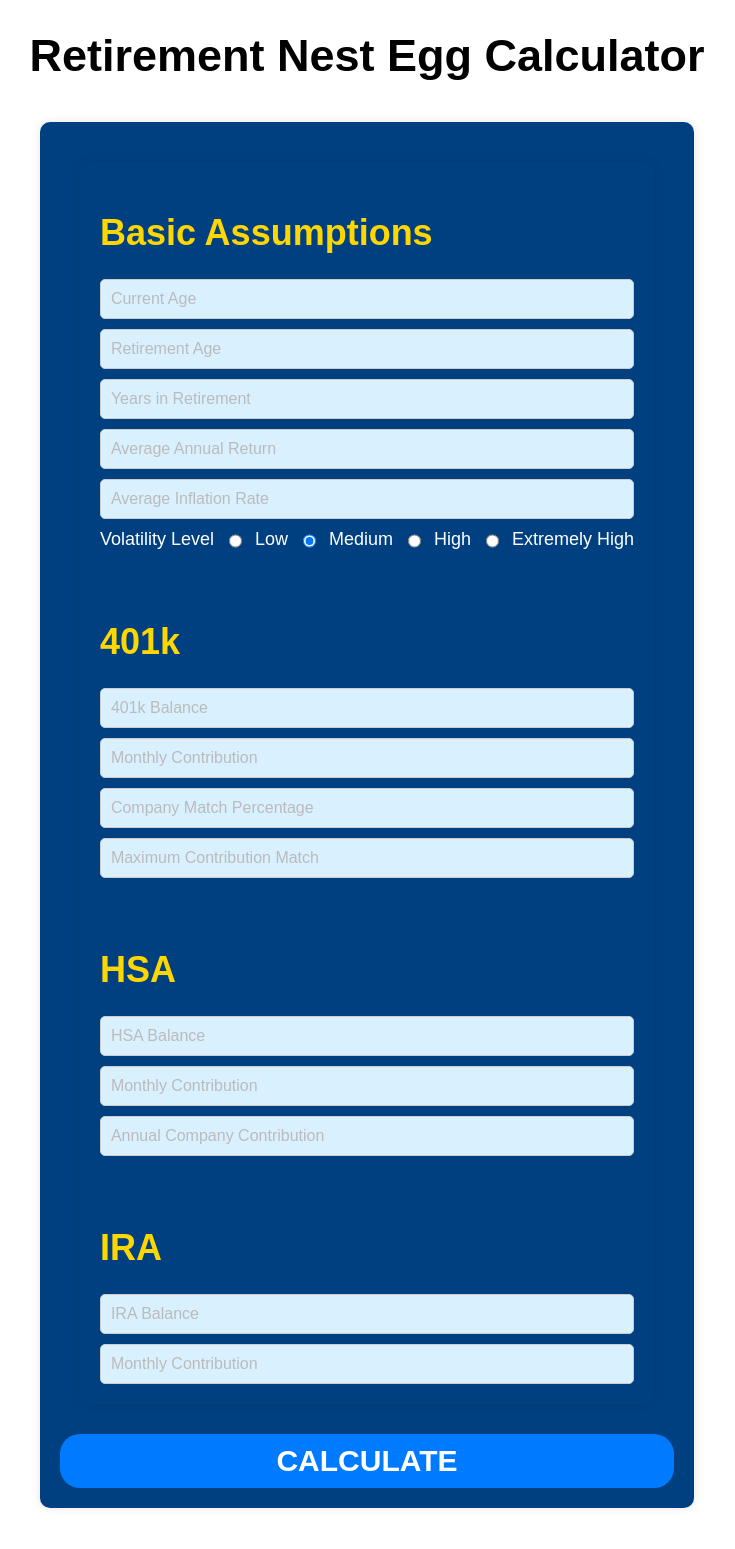
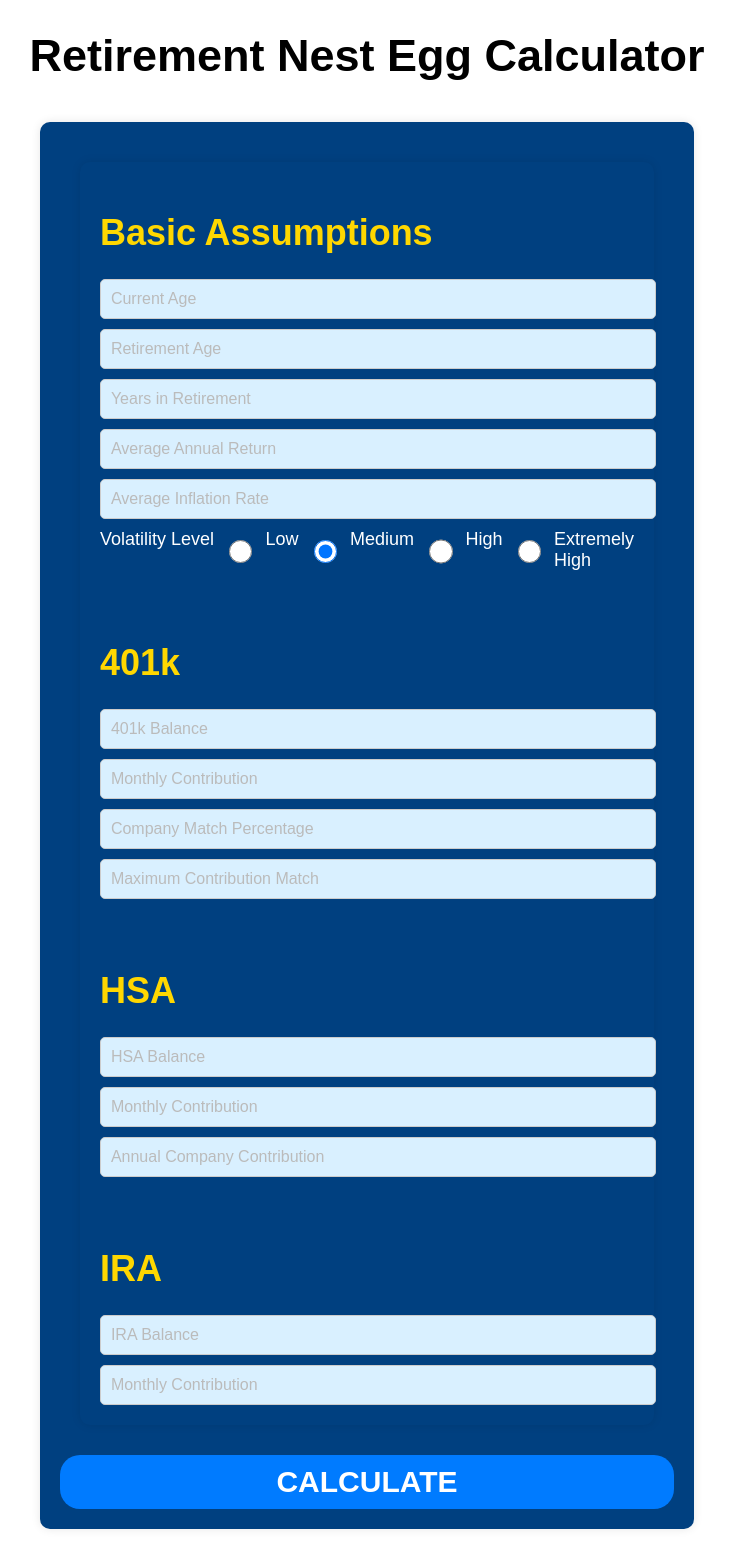
Before and after one commit to brichardson2x/retirementcalc, a Python web app: template app/templates/home.html in a window 1280 px wide. Shown: the whole page, without its empty margins (273-1008 px from the left). Before the commit the page ends 1508 px from the top, so only its background shows below. Run offline with Jinja, Linux system fonts and the light colour scheme; the template is opened without the code that fills it, so the values that code supplies are empty.

Commit message:
changed align

```diff
--- a/app/static/styles.css
+++ b/app/static/styles.css
@@ -7,6 +7,7 @@ html {
 .form {
     display: flex;
     flex-direction: column;
+    align-self: center;
     gap: 10px;
     max-width: 800px;
     padding: 20px;
@@ -72,6 +73,7 @@ p {
 input, textarea {
     padding: 10px;
     border: 1px solid #ccc;
+    width: 100%;
     border-radius: 5px;
     font-size: 16px;
     background-color: #D9F0FF;
```
